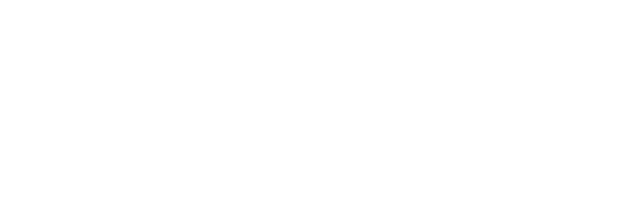
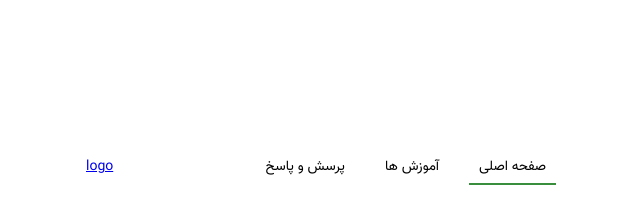
Before and after one commit to alisalemmi/beyamooz, a plain HTML site: page index.html in a window 1280 px wide. Shown: the whole page, without its empty margins (314-954 px from the left). Drawn offline with nearby package versions, Linux system fonts and the light colour scheme; files that its build step writes are made by us from their sources.

Commit message:
nav طرح اولیه ی 😀 هنوز لوگو ندارد

```diff
--- a/index.html
+++ b/index.html
@@ -7,6 +7,12 @@
     <link rel="stylesheet" href="css/home.css">
 </head>
 <body>
+    <nav class="nav">
+        <a href="#" class="nav__link nav__link--active">صفحه اصلی</a>
+        <a href="#" class="nav__link">آموزش ها</a>
+        <a href="#" class="nav__link">پرسش و پاسخ</a>
 
+        <a href="#" class="nav__logo">logo</a>
+    </nav>
 </body>
 </html>
--- a/sass/home.scss
+++ b/sass/home.scss
@@ -10,4 +10,5 @@
 
 @import 'component/btn';
 
+@import 'layout/nav';
 @import 'layout/header';
--- /dev/null
+++ b/sass/layout/_nav.scss
@@ -0,0 +1,73 @@
+@import '../abstract/var';
+/*************************************************************/
+/*                     layout/_nav.scss                      */
+/*************************************************************/
+
+.nav {
+    grid-column: full;
+
+    display: flex;
+    align-items: center;
+
+    &__link {
+        display: block;
+        position: relative;
+        margin: 0 1rem;
+        padding: .7rem 1rem;
+
+        color: $color-black;
+
+        text-decoration: none;
+        text-align: center;
+
+        transition: color .5s;
+
+        z-index: 1;
+
+        &::before {
+            content: '';
+
+            display: block;
+            width: 100%;
+            height: 2px;
+
+            position: absolute;
+            bottom: 0;
+            right: 0;
+
+            background-color: $color-primary-dark;
+
+            transform: scaleX(0);
+            transition: transform .3s, height .2s .4s, background-color .2s;
+
+            z-index: -1;
+        }
+
+        &:hover {
+            color: $color-white;
+
+            &::before {
+                transform: scaleX(1);
+                height: 100%;
+            }
+        }
+
+        &:active {
+            &::before {
+                background-color: $color-primary;
+            }
+        }
+
+        &--active {
+            outline: none;
+
+            &::before {
+                transform: scaleX(1);
+            }
+        }
+    }
+
+    &__logo {
+        margin-right: auto;
+    }
+}
```
